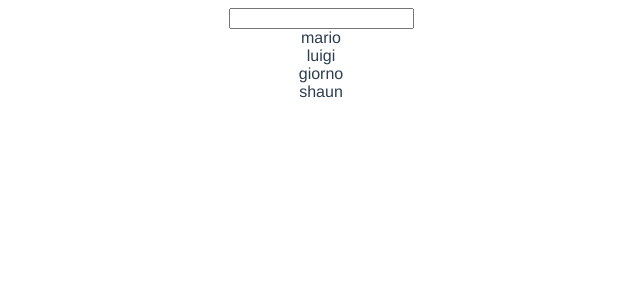
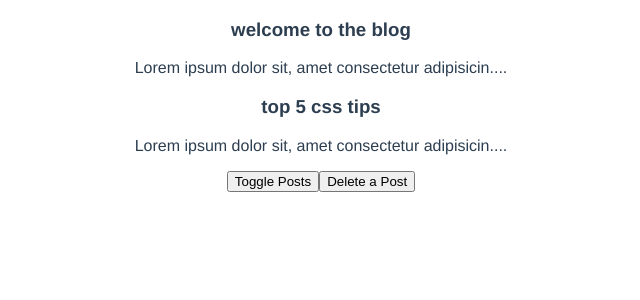
Before and after one commit to mehmetasilkilic/compapi, a Vue app: page / in a window 1280 px wide. Shown: the top 300 px of the page, without its empty margins (319-959 px from the left). Built offline with nearby package versions, Linux system fonts and the light colour scheme.

Commit message:
Lifecycle Hooks

```diff
--- /dev/null
+++ b/src/components/PostList.vue
@@ -0,0 +1,24 @@
+<template>
+  <div class="post-list">
+    <div v-for="post in posts" :key="post.id">
+      <SinglePost :post="post" />
+    </div>
+  </div>
+</template>
+
+<script>
+import { onMounted, onUnmounted, onUpdated } from "vue";
+import SinglePost from "./SinglePost.vue";
+export default {
+  props: ["posts"],
+  components: { SinglePost },
+  setup(props) {
+    onMounted(() => console.log("component mounted"));
+    onUnmounted(() => console.log("component unmounted"));
+    onUpdated(() => console.log("component updated"));
+  },
+};
+</script>
+
+<style>
+</style>
--- /dev/null
+++ b/src/components/SinglePost.vue
@@ -0,0 +1,23 @@
+<template>
+  <div class="post">
+    <h3>{{ post.title }}</h3>
+    <p>{{ snippet }}</p>
+  </div>
+</template>
+
+<script>
+import { computed } from "vue";
+export default {
+  props: ["post"],
+  setup(props) {
+    const snippet = computed(() => {
+      return props.post.body.substring(0, 50) + "....";
+    });
+
+    return { snippet };
+  },
+};
+</script>
+
+<style>
+</style>
--- a/src/views/Home.vue
+++ b/src/views/Home.vue
@@ -1,26 +1,34 @@
 <template>
   <div class="home">
-    <input type="text" v-model="search" />
-    <div v-for="name in matchingNames" :key="name">
-      {{ name }}
-    </div>
+    <PostList v-if="showPosts" :posts="posts" />
+    <button @click="showPosts = !showPosts">Toggle Posts</button>
+    <button @click="posts.pop()">Delete a Post</button>
   </div>
 </template>
 
 <script>
-import { ref, computed } from "vue";
+import PostList from "../components/PostList.vue";
+import { ref } from "vue";
 
 export default {
   name: "Home",
+  components: { PostList },
   setup() {
-    const search = ref("");
-    const names = ref(["mario", "luigi", "giorno", "shaun"]);
+    const posts = ref([
+      {
+        title: "welcome to the blog",
+        body: "Lorem ipsum dolor sit, amet consectetur adipisicing elit. Suscipit labore similique magni officiis consequatur iusto sequi, harum, quaerat qui possimus amet odio aliquam quibusdam excepturi reiciendis numquam, fuga provident quasi!  ",
+        id: 1,
+      },
+      {
+        title: "top 5 css tips",
+        body: "Lorem ipsum dolor sit, amet consectetur adipisicing elit. Suscipit labore similique magni officiis consequatur iusto sequi, harum, quaerat qui possimus amet odio aliquam quibusdam excepturi reiciendis numquam, fuga provident quasi!",
+        id: 2,
+      },
+    ]);
+    const showPosts = ref(true);
 
-    const matchingNames = computed(() => {
-      return names.value.filter((name) => name.includes(search.value));
-    });
-
-    return { names, search, matchingNames };
+    return { posts, showPosts };
   },
 };
 </script>
```
